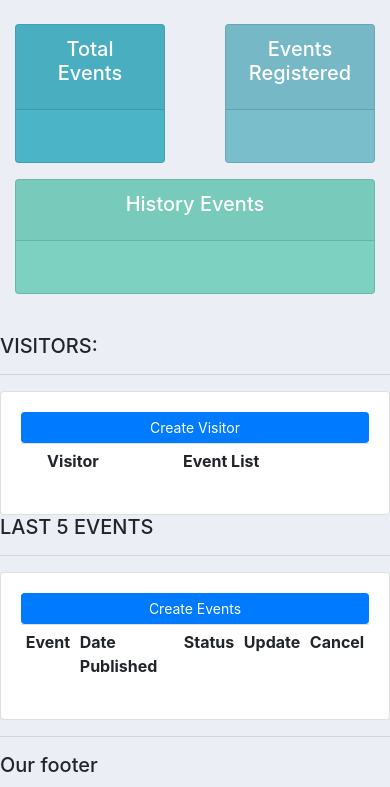
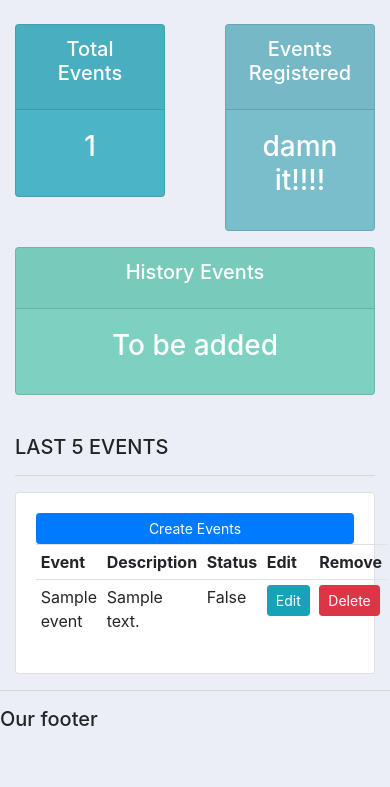
Before and after one commit to EveGroup/EveHolder, a Django app: page / in a window 390 px wide. Shown: the part 57-844 px from the top of the page. Run offline with Django 3.2, Linux system fonts and the light colour scheme; tables that the repository leaves empty hold one stand-in row (values such as "Sample post"); lists and menus that the app fills with data are empty; some libraries are stand-ins or nearby versions.

Commit message:
Some working pages in eve holders

```diff
--- a/eve_holder/admin.py
+++ b/eve_holder/admin.py
@@ -1,7 +1,8 @@
 """Display admin page for Host to create an events."""
 from django.contrib import admin
 
-from .models import Host, Event
+from .models import Host, Event, Visitor
 
 admin.site.register(Host)
 admin.site.register(Event)
+admin.site.register(Visitor)
--- a/eve_holder/models.py
+++ b/eve_holder/models.py
@@ -10,17 +10,17 @@ class Host(models.Model):
     """Create host table in database.
     Collect name, email, phone_num of Host into database.
     Notes:
-        name: host's name.
-        email: host's email.
-        phone_num: host's phone number.
+        host_name: host's name.
+        host_email: host's email.
+        host_phone_num: host's phone number.
     """
-    name = models.CharField(max_length=100, null=True)
-    email = models.EmailField(max_length=200, null=True)
-    phone_num = models.CharField(max_length=100, null=True)
-    password = models.CharField(max_length=50, null=True)
+    host_name = models.CharField(max_length=100, null=True)
+    host_email = models.EmailField(max_length=200, null=True)
+    host_phone_num = models.CharField(max_length=100, null=True)
+    host_password = models.CharField(max_length=50, null=True)
 
     def __str__(self):
-        return self.name
+        return self.host_name
 
 
 class Event(models.Model):
@@ -28,21 +28,17 @@ class Event(models.Model):
     Collect event_name, description, host
     pub_date, and end_date detail into database
     Notes:
-        name: name of that event.
-        description: explain about event.
-        host: defined who create that event.
+        event_name: name of that event.
+        event_description: explain about event.
+        event_host: defined who create that event.
         pub_date: date that let the visitors registration into the event.
         end_date: ending date of the event.
     """
-    name = models.CharField(max_length=500, null=True)
-    description = models.CharField(max_length=500, null=True)
-    host = models.ManyToManyField(Host)
+    event_name = models.CharField(max_length=500, null=True)
+    event_description = models.CharField(max_length=500, null=True, blank=True)
+    event_host = models.ManyToManyField(Host)
     pub_date = models.DateTimeField('published date', null=True)
     end_date = models.DateTimeField('ending date', null=True)
-
-    def __str__(self):
-        """Display the event's name."""
-        return self.name
 
     def can_register(self):
         """Check the event that can registration or not.
@@ -60,20 +56,29 @@ class Event(models.Model):
         now = timezone.now()
         return now > self.end_date
 
+    def __str__(self):
+        """Display the event's name."""
+        return self.event_name
+
+    can_register.boolean = True
+
 
 class Visitor(models.Model):
     """Create visitors' table in database.
     Collect name, phone_num, email,
     event_already_regis, and event_history into database.
     Notes:
-        name: visitor's name.
-        phone_num: visitor's phone number.
-        email: visitor's email.
-        event_already_regis: visitor's registration event.
-        event_history: history of event from each visitor.
+        visitor_name: visitor's name.
+        visitor_phone_num: visitor's phone number.
+        visitor_email: visitor's email.
+        visitor_event_already_regis: visitor's registration event.
+        visitor_event_history: history of event from each visitor.
     """
-    name = models.CharField(max_length=150, null=True)
-    phone_num = models.CharField(max_length=100, null=True)
-    email = models.EmailField(max_length=100, null=True)
-    password = models.CharField(max_length=50, null=True)
-    event = models.ManyToManyField(Event)
+    visitor_name = models.CharField(max_length=150, null=True)
+    visitor_phone_num = models.CharField(max_length=100, null=True)
+    visitor_email = models.EmailField(max_length=100, null=True)
+    visitor_password = models.CharField(max_length=50, null=True)
+    visitor_event = models.ManyToManyField(Event, blank=True)
+
+    def __str__(self):
+        return self.visitor_name
--- a/eve_holder/urls.py
+++ b/eve_holder/urls.py
@@ -1,8 +1,9 @@
 from django.urls import path
 
 from . import views
+
 urlpatterns = [
     path('', views.home, name='home'),
     path('events/', views.events, name='events'),
-    path('visitor/', views.visitor, name='Visitor')
+    path('visitor/<str:pk>/', views.visitor, name='visitor')
 ]
--- a/eve_holder/views.py
+++ b/eve_holder/views.py
@@ -5,7 +5,14 @@ from .models import *
 
 
 def home(request):
-    return render(request, 'accounts/dashboard.html')
+    visitor_list = Visitor.objects.all()
+    event_list = Event.objects.all()
+
+    total_events = event_list.count()
+
+    context = {'events': event_list, 'visitors': visitor_list, 'total_events': total_events}
+
+    return render(request, 'accounts/dashboard.html', context)
 
 
 def events(request):
@@ -13,5 +20,11 @@ def events(request):
     return render(request, 'accounts/event.html', {'events': event_list})
 
 
-def visitor(request):
-    return render(request, 'accounts/visitor.html')
+def visitor(request, pk):
+    visitors_list = Visitor.objects.get(id=pk)
+
+    event_list = visitors_list.visitor_event.all()
+    event_count = event_list.count()
+
+    context = {'visitors': visitors_list, 'events': event_list, 'event_count': event_count}
+    return render(request, 'accounts/visitor.html', context)
--- a/static/css/main.css
+++ b/static/css/main.css
@@ -16,3 +16,8 @@ body {
 #history-events {
     background-color: #7cd1c0;
 }
+
+#recent-event-table {
+    margin-right: auto;
+    margin-left: auto;
+}
--- a/templates/accounts/dashboard.html
+++ b/templates/accounts/dashboard.html
@@ -6,41 +6,37 @@
 
     <br>
 
-    <div class="row">
-        <div class="col-md-5">
-            <h5>VISITORS:</h5>
+{#    <div class="row">#}
+
+        <div class="col-md-10">
+            <h5>LAST 5 EVENTS</h5>
             <hr>
             <div class="card card-body">
-                <a class="btn btn-primary btn-sm btn-block" href="">Create Visitor</a>
-                <table class="table table-sm">
+                <a class="btn btn-primary btn-sm btn-block" href="">Create Events</a>
+                <table class="table table-sm" id="recent-event-table">
+
                     <tr>
-                        <th></th>
-                        <th>Visitor</th>
-                        <th>Event List</th>
+                        <th>Event</th>
+                        <th>Description</th>
+                        <th>Status</th>
+                        <th>Edit</th>
+                        <th>Remove</th>
                     </tr>
+
+                    {% for event in events %}
+                        <tr>
+                            <td>{{ event.event_name }}</td>
+                            <td>{{ event.event_description }}</td>
+                            <td>{{ event.can_register }} </td>
+                            <td><a class="btn btn-sm btn-info" href="">Edit</a></td>
+                            <td><a class="btn btn-sm btn-danger" href="">Delete</a></td>
+                        </tr>
+                    {% endfor %}
 
                 </table>
             </div>
         </div>
 
-        <div class="col-md-7">
-            <h5>LAST 5 EVENTS</h5>
-            <hr>
-            <div class="card card-body">
-                <a class="btn btn-primary btn-sm btn-block" href="">Create Events</a>
-                <table class="table table-sm">
-                    <tr>
-                        <th>Event</th>
-                        <th>Date Published</th>
-                        <th>Status</th>
-                        <th>Update</th>
-                        <th>Cancel</th>
-                    </tr>
-
-                </table>
-            </div>
-        </div>
-
-    </div>
+{#    </div>#}
 
 {% endblock %}
--- a/templates/accounts/navbar.html
+++ b/templates/accounts/navbar.html
@@ -9,10 +9,10 @@
     <div class="collapse navbar-collapse" id="navbarSupportedContent">
         <ul class="navbar-nav mr-auto">
             <li class="nav-item active">
-                <a class="nav-link" href="#">Dashboard</a>
+                <a class="nav-link" href="{% url 'home' %}">Dashboard</a>
             </li>
             <li class="nav-item">
-                <a class="nav-link" href="#">Event</a>
+                <a class="nav-link" href="{% url 'events' %}">Event</a>
             </li>
         </ul>
         <form class="form-inline my-2 my-lg-0">
--- a/templates/accounts/status.html
+++ b/templates/accounts/status.html
@@ -8,7 +8,7 @@
                     <h5 class="card-title">Total Events</h5>
                 </div>
                 <div class="card-body">
-                    <h3 class="card-title"></h3>
+                    <h3 class="card-title">{{ total_events }}</h3>
                 </div>
             </div>
         </div>
@@ -21,7 +21,7 @@
                     <h5 class="card-title">Events Registered</h5>
                 </div>
                 <div class="card-body">
-                    <h3 class="card-title"></h3>
+                    <h3 class="card-title">damn it!!!!</h3>
                 </div>
             </div>
         </div>
@@ -34,7 +34,7 @@
                     <h5 class="card-title">History Events</h5>
                 </div>
                 <div class="card-body">
-                    <h3 class="card-title"></h3>
+                    <h3 class="card-title">To be added</h3>
                 </div>
             </div>
         </div>
```
Also changed, not shown: templates/accounts/event.html (+1 -9 lines), templates/accounts/visitor.html (+17 -7 lines), 1 other file.
